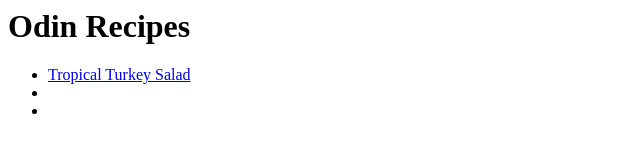
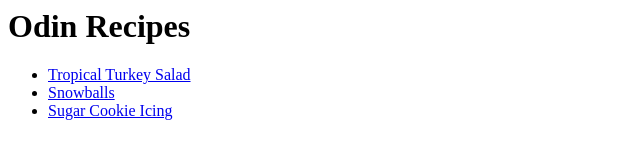
Before and after one commit to davidparellada/odin-recipes, a plain HTML site: page index.html in a window 1280 px wide. Shown: the whole page, without its empty margins (0-640 px from the left). Drawn offline with Linux system fonts and the light colour scheme.

Commit message:
Add missing hypertext in index.html

```diff
--- a/index.html
+++ b/index.html
@@ -8,8 +8,8 @@
     <h1>Odin Recipes</h1>
     <ul>
         <li><a href="./recipes/tropical-turkey-salad.html">Tropical Turkey Salad</a></li>
-        <li><a href="./recipes/snowballs.html"></a></li>
-        <li><a href="./recipes/sugar-cookie-icing.html"></a></li>
+        <li><a href="./recipes/snowballs.html">Snowballs</a></li>
+        <li><a href="./recipes/sugar-cookie-icing.html">Sugar Cookie Icing</a></li>
     </ul>
 
 </body>
```
